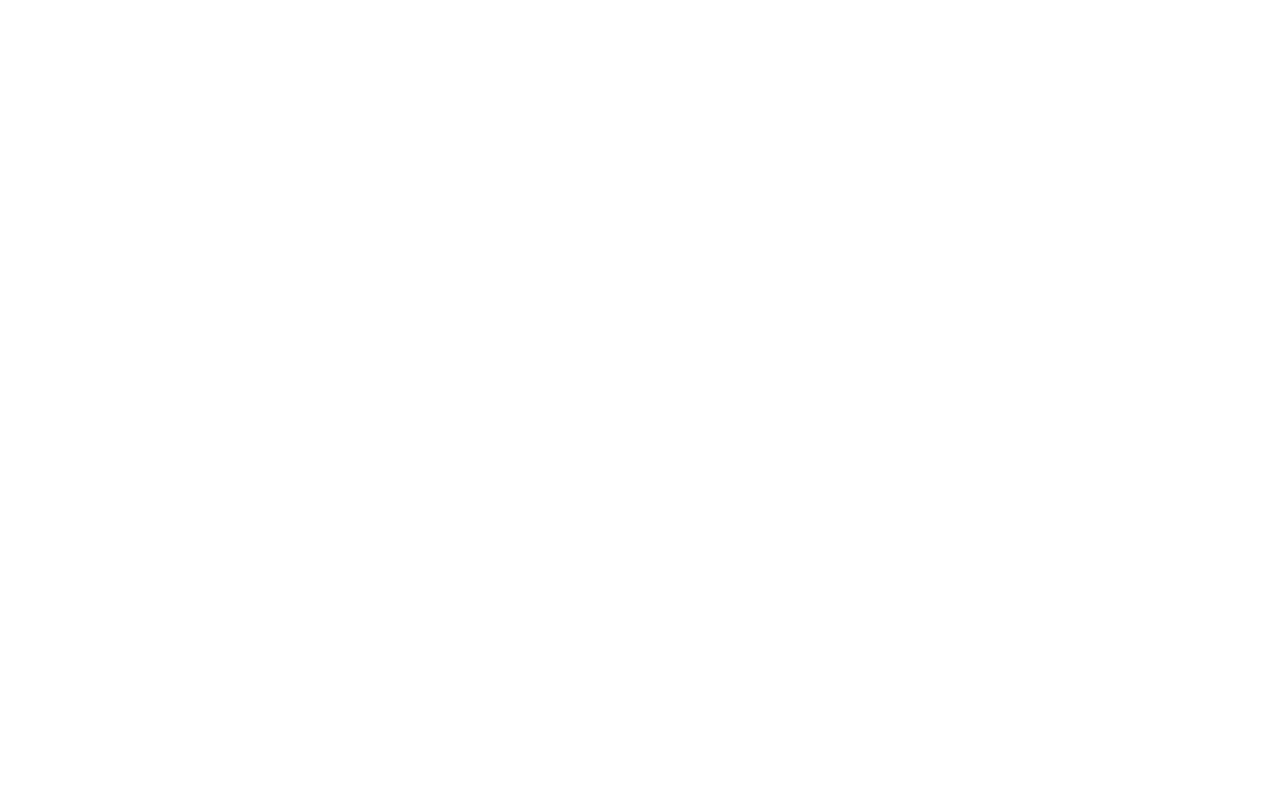
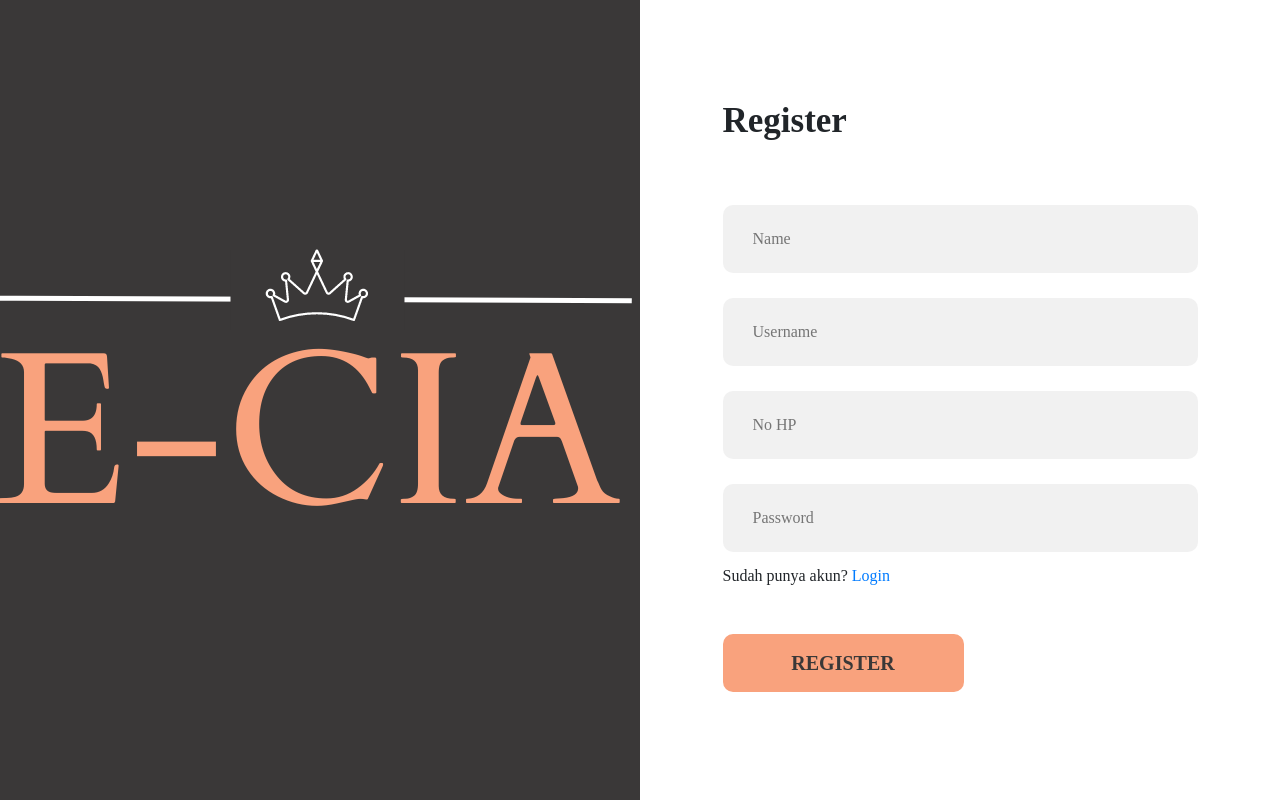
Before and after one commit to TCherylene/FP_PI_E-CIA, a PHP site: page /register.html in a window 1280 px wide. Before the commit the page is empty. Run offline with PHP 8.4, Linux system fonts and the light colour scheme.

Commit message:
register

```diff
--- a/register.html
+++ b/register.html
@@ -0,0 +1,39 @@
+<!doctype html>
+<html lang="en">
+  <head>
+    <!-- Required meta tags -->
+    <meta charset="utf-8">
+    <meta name="viewport" content="width=device-width, initial-scale=1, shrink-to-fit=no">
+
+    <!-- Bootstrap CSS -->
+    <link rel="stylesheet" href="https://cdn.jsdelivr.net/npm/bootstrap@4.0.0/dist/css/bootstrap.min.css" integrity="sha384-Gn5384xqQ1aoWXA+058RXPxPg6fy4IWvTNh0E263XmFcJlSAwiGgFAW/dAiS6JXm" crossorigin="anonymous">
+    <link rel="stylesheet" href="style.css">
+
+    <title>Register!</title>
+  </head>
+<body>
+  <div class="parent clearfix">
+    <div class="bg-illustration">
+
+    </div>
+
+    <div class="login">
+      <div class="container">
+        <h1>Register </h1>
+
+        <div class="login-form">
+          <form action="">
+            <input type="name" placeholder="Name">
+            <input type="username" placeholder="Username">
+            <input type="noHp" placeholder="No HP">
+            <input type="password" placeholder="Password">
+            <p>Sudah punya akun? <a href="login.html">Login</a></p>
+            <button type="submit">Register</button>
+
+          </form>
+        </div>
+
+      </div>
+      </div>
+  </div>
+</body>
--- a/style.css
+++ b/style.css
@@ -165,7 +165,7 @@
   .login .container .login-form form button[type=submit] {
     background-color:#F9A27D  ;
     border: none;
-    margin-top: 50px;
+    margin-top: 30px;
     width: 241px;
     height: 58px;
     text-transform: uppercase;
```
